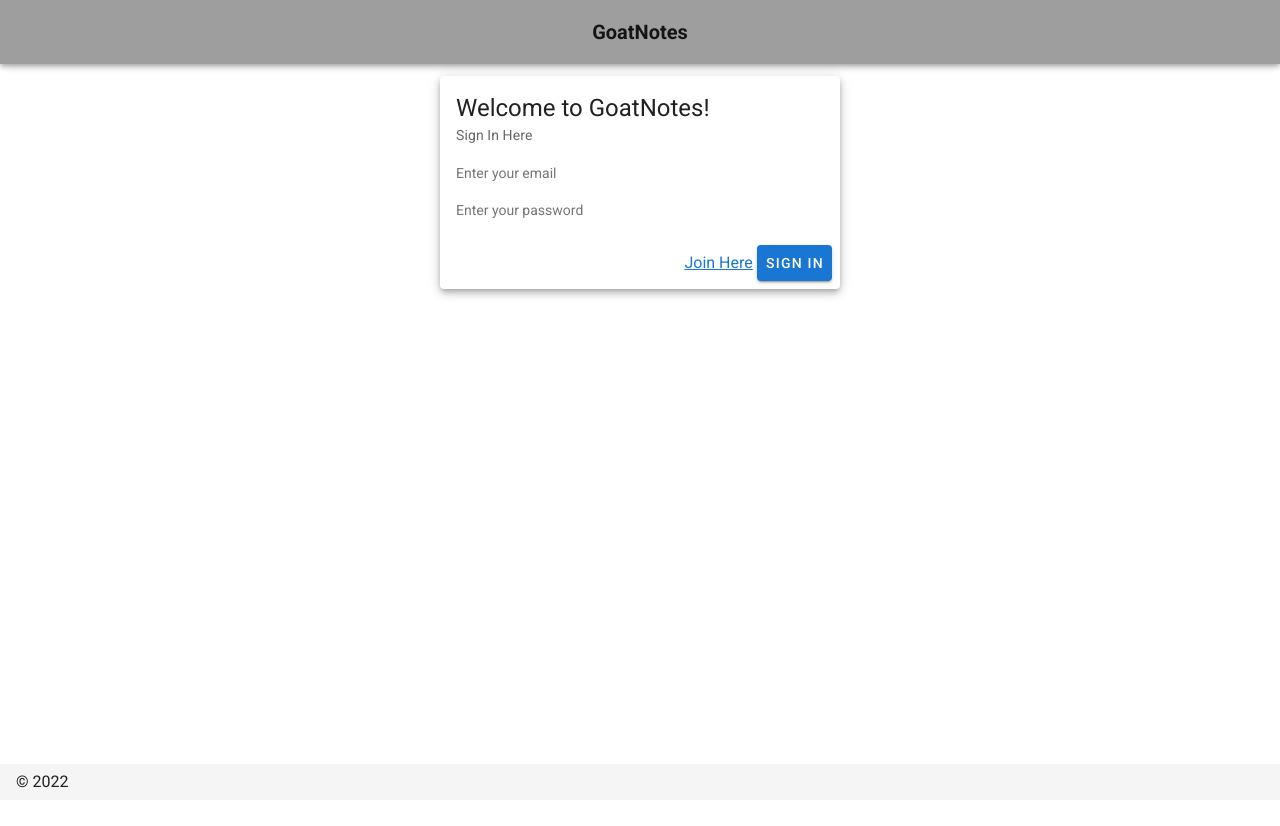
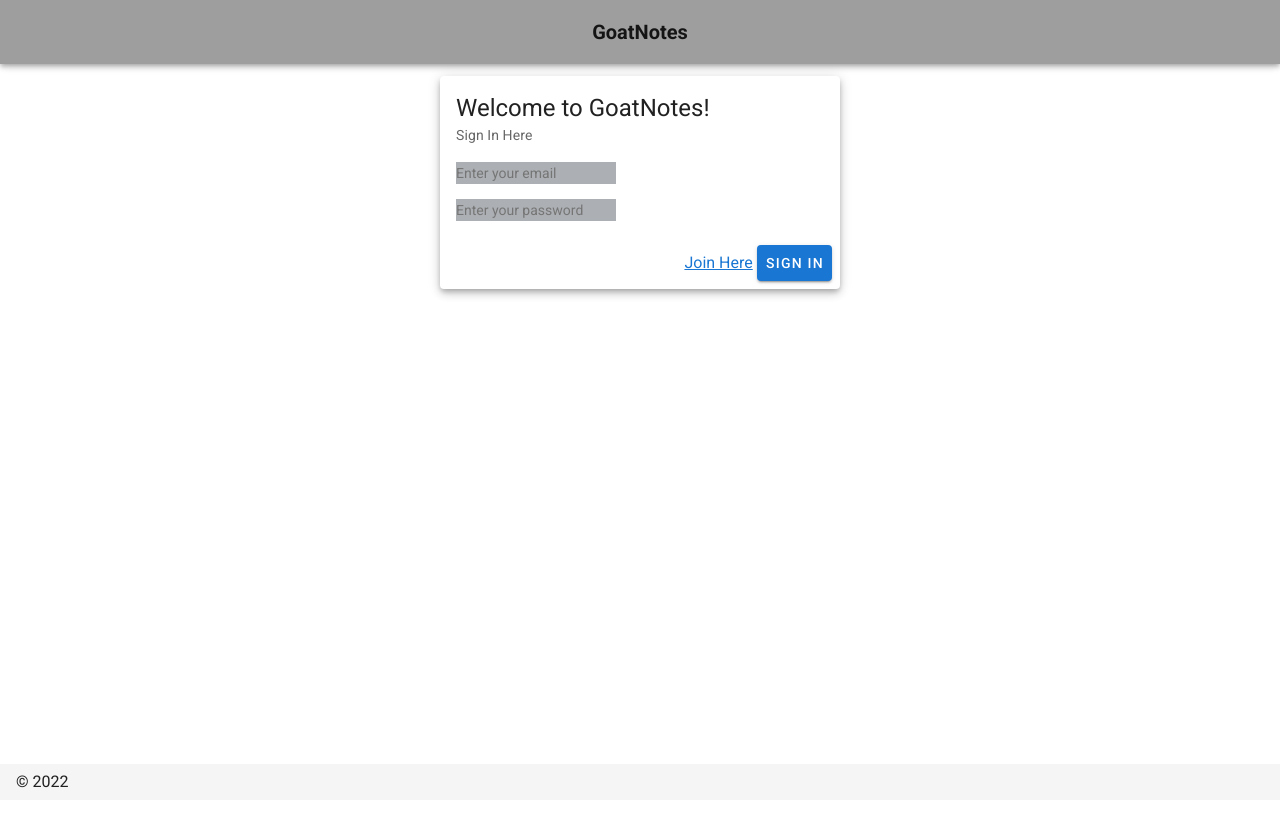
Before and after one commit to athibau2/goatnote, a Nuxt app: page /login in a window 1280 px wide. Shown: the top 826 px of the page. Built offline with nearby package versions, Linux system fonts and the light colour scheme.

Commit message:
input background

```diff
--- a/pages/login.vue
+++ b/pages/login.vue
@@ -10,9 +10,9 @@
                     Sign In Here
                 </v-card-subtitle>
                 <v-card-text>
-                    <input v-model="email" placeholder="Enter your email" required>
+                    <input class="entryBox" v-model="email" placeholder="Enter your email" required>
                     <div class="entry1" >
-                        <input v-model="password" type="password" placeholder="Enter your password" required>
+                        <input class="entryBox"  v-model="password" type="password" placeholder="Enter your password" required>
                     </div>
                 </v-card-text>
                 <v-card-actions>
@@ -62,4 +62,7 @@ export default {
 .entry1{
   margin-top: 15px;
 }
+input{
+  background-color: rgb(172, 175, 179);
+}
 </style>
```
